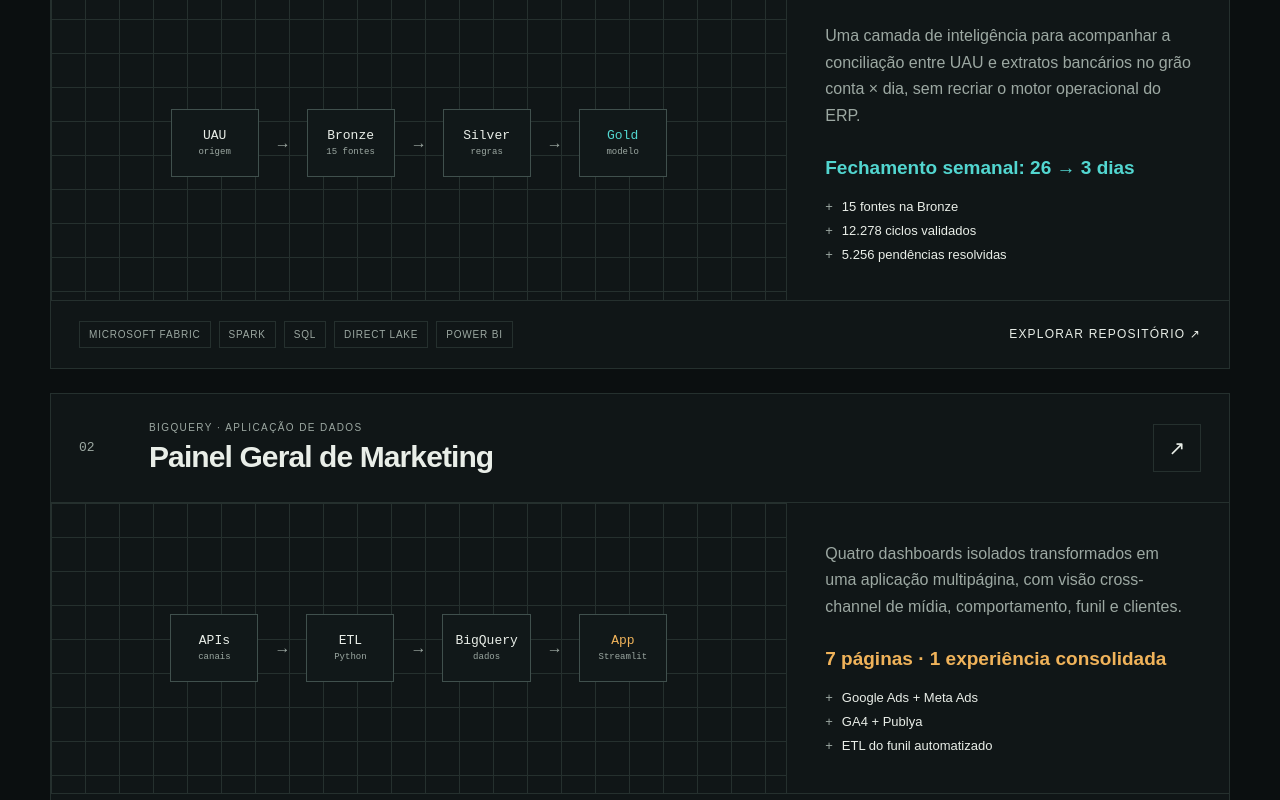
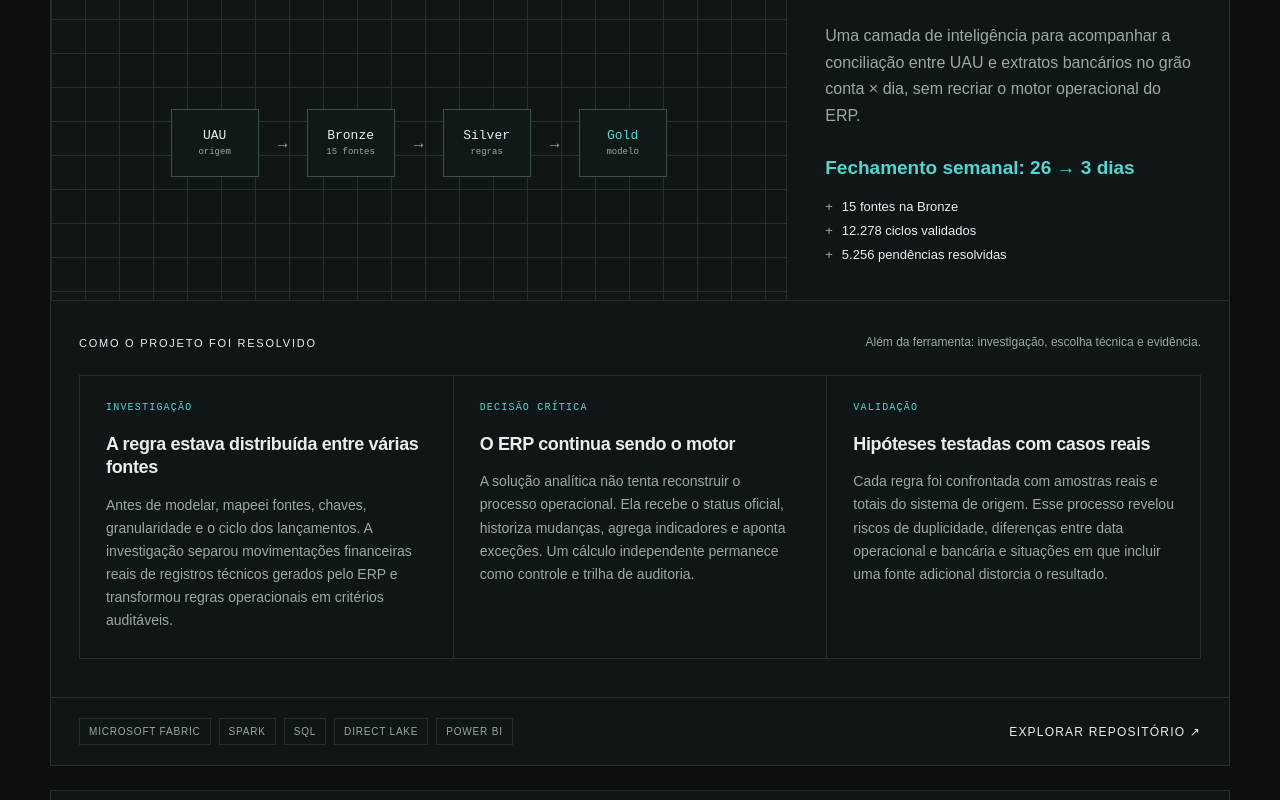
Before and after one commit to PedroEdus/portifolio, a plain HTML site: page index.html in a window 1280 px wide. Shown: the part 1243-2043 px from the top of the page. Drawn offline with Linux system fonts and the light colour scheme.

Commit message:
Integra estudos de caso ao portfolio

```diff
--- a/index.html
+++ b/index.html
@@ -10,6 +10,7 @@
   <meta property="og:image" content="https://pedroedus.github.io/portifolio/og.jpg">
   <meta property="og:type" content="website"><meta name="twitter:card" content="summary_large_image">
   <link rel="stylesheet" href="styles.css">
+  <link rel="stylesheet" href="case-studies.css">
 </head>
 <body>
 <nav class="nav shell" aria-label="Navegação principal"><a class="brand" href="#top">PE<span>.</span></a><div class="navLinks"><a href="#projetos">Projetos</a><a href="#sobre">Sobre</a><a class="navCta" href="https://github.com/PedroEdus" target="_blank" rel="noreferrer">GitHub ↗</a></div></nav>
@@ -27,4 +28,5 @@
   <section id="sobre" class="about shell"><div><span class="sectionNum">/ SOBRE</span><h2>Pedro Eduardo</h2></div><div class="aboutCopy"><p>Analista de Dados com foco em Engenharia de Dados. Minha trajetória cruza BI, marketing analytics e construção de pipelines para transformar processos dispersos em produtos confiáveis.</p><p>Trabalho com Python, SQL, Microsoft Fabric, BigQuery, Power BI e Streamlit. Mais importante: sei investigar a regra por trás da tabela e traduzi-la em uma solução que o negócio consegue usar.</p><div class="links"><a href="https://github.com/PedroEdus" target="_blank" rel="noreferrer">GitHub ↗</a><a href="#top">Voltar ao topo ↑</a></div></div></section>
 </main>
 <footer class="footer shell"><span>Pedro Eduardo © 2026</span><span>Engenharia de Dados · Goiânia, Brasil</span></footer>
+<script src="case-studies.js"></script>
 </body></html>
```
